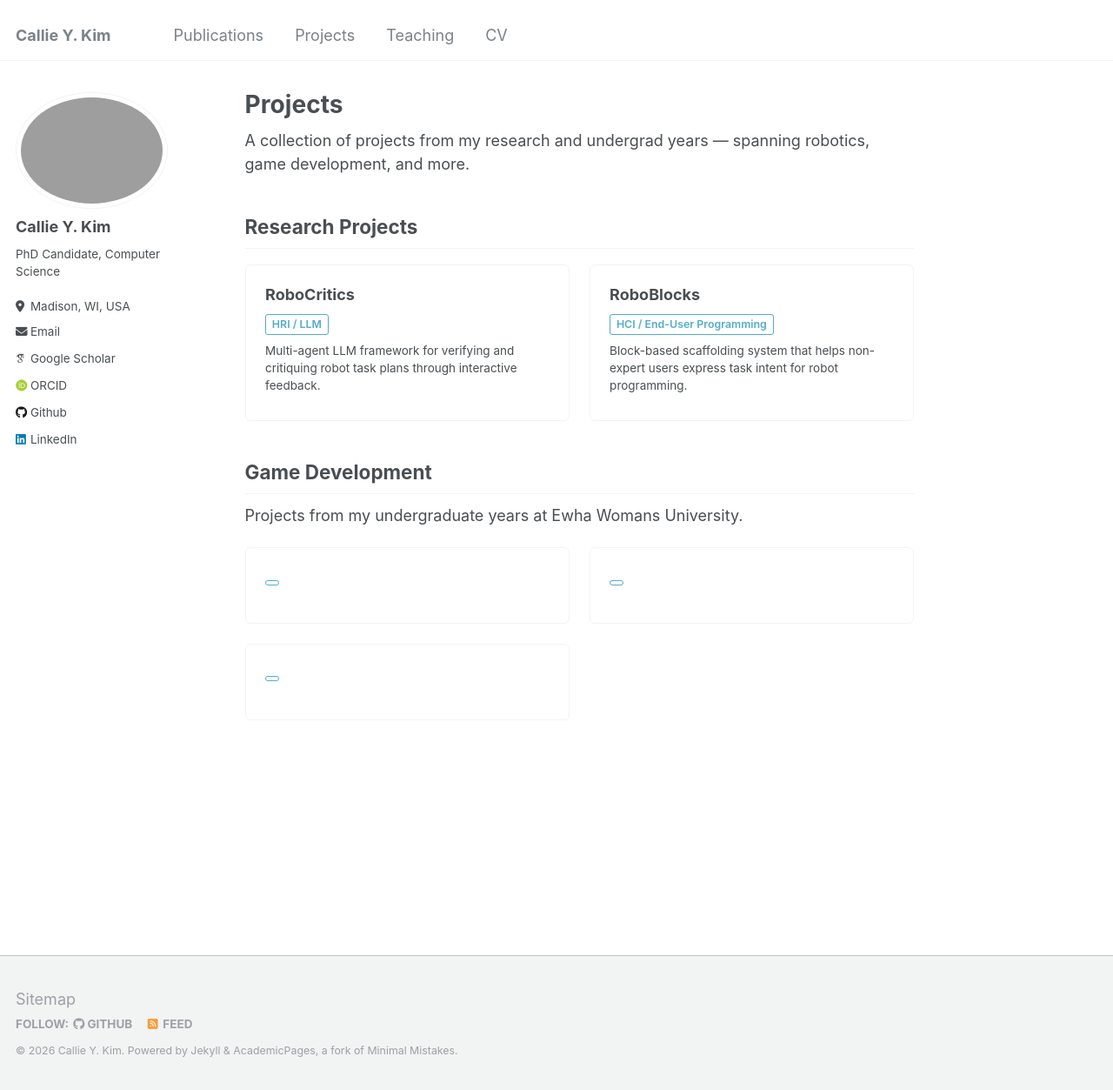
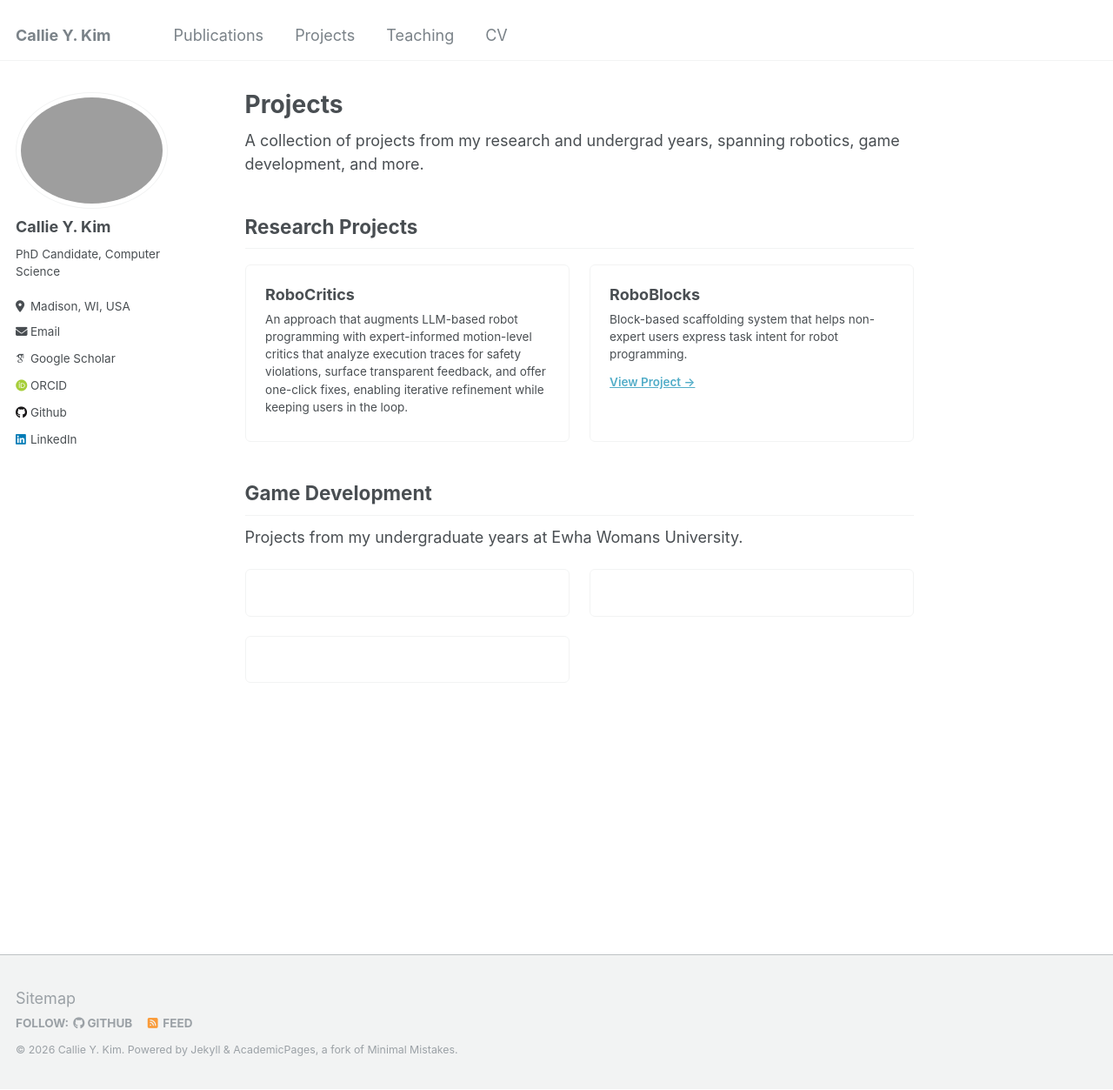
Before and after one commit to CallieKim/CallieKim.github.io, a Jekyll site: the page built from _pages/projects.md, in a window 1280 px wide and 1253 px high. Shown: the whole window at 87% size. Built offline with Jekyll 4.4.1, drawn with Linux system fonts in a browser that asks for light colours; some web fonts are replaced.

Commit message:
Refine wording in About and Projects pages for clarity and consistency

```diff
--- a/_pages/projects.md
+++ b/_pages/projects.md
@@ -7,7 +7,7 @@ author_profile: true
 
 <div class="fade-in" markdown="1">
 
-A collection of projects from my research and undergrad years — spanning robotics, game development, and more.
+A collection of projects from my research and undergrad years, spanning robotics, game development, and more.
 
 </div>
 
@@ -19,14 +19,13 @@ A collection of projects from my research and undergrad years — spanning robot
 
 <div class="project-card">
   <h3>RoboCritics</h3>
-  <span class="project-tag">HRI / LLM</span>
-  <p>Multi-agent LLM framework for verifying and critiquing robot task plans through interactive feedback.</p>
+  <p>An approach that augments LLM-based robot programming with expert-informed motion-level critics that analyze execution traces for safety violations, surface transparent feedback, and offer one-click fixes, enabling iterative refinement while keeping users in the loop.</p>
 </div>
 
 <div class="project-card">
   <h3>RoboBlocks</h3>
-  <span class="project-tag">HCI / End-User Programming</span>
   <p>Block-based scaffolding system that helps non-expert users express task intent for robot programming.</p>
+  <a href="https://robo-blocks.com/" class="project-link">View Project &rarr;</a>
 </div>
 
 </div>
@@ -43,21 +42,18 @@ Projects from my undergraduate years at Ewha Womans University.
 
 <div class="project-card">
   <h3><!-- Game Title --></h3>
-  <span class="project-tag"><!-- Genre / Engine --></span>
   <p><!-- Brief description of the game, your role, and what you built. --></p>
   <!-- <a href="#" class="project-link">View Project &rarr;</a> -->
 </div>
 
 <div class="project-card">
   <h3><!-- Game Title --></h3>
-  <span class="project-tag"><!-- Genre / Engine --></span>
   <p><!-- Brief description of the game, your role, and what you built. --></p>
   <!-- <a href="#" class="project-link">View Project &rarr;</a> -->
 </div>
 
 <div class="project-card">
   <h3><!-- Game Title --></h3>
-  <span class="project-tag"><!-- Genre / Engine --></span>
   <p><!-- Brief description of the game, your role, and what you built. --></p>
   <!-- <a href="#" class="project-link">View Project &rarr;</a> -->
 </div>
```
Also changed, not shown: _pages/about.md (+1 -1 lines).
